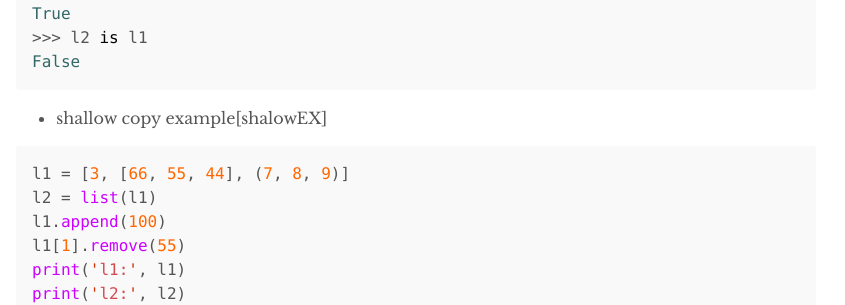
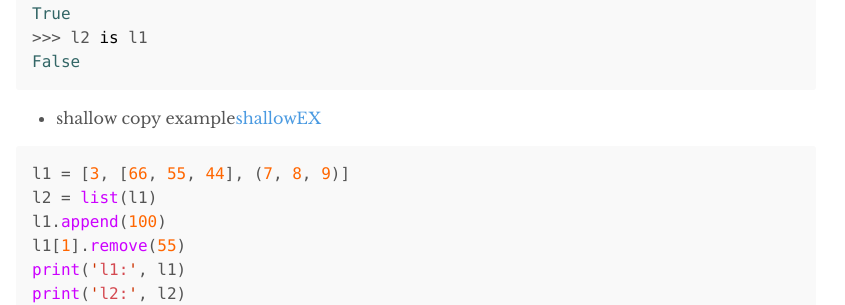
Before and after one commit to hydblab/hydblab.github.io, a Jekyll site: the page built from _posts/2018-09-12-object_orinted_idioms.md, in a window 1280 px wide and 900 px high, scrolled down 2797 px. Shown: the part 152-457 px from the top of the window, without its empty margins (224-1069 px from the left). Built offline with Jekyll 4.4.1, drawn with Linux system fonts in a browser that asks for light colours.

Commit message:
fix: typo

```diff
--- a/_posts/2018-09-12-object_orinted_idioms.md
+++ b/_posts/2018-09-12-object_orinted_idioms.md
@@ -122,7 +122,7 @@ True
 False
 {% endhighlight %}
 
-- shallow copy example[shalowEX]
+- shallow copy example[shallowEX]
 
 {% highlight python %}
 l1 = [3, [66, 55, 44], (7, 8, 9)]
```
